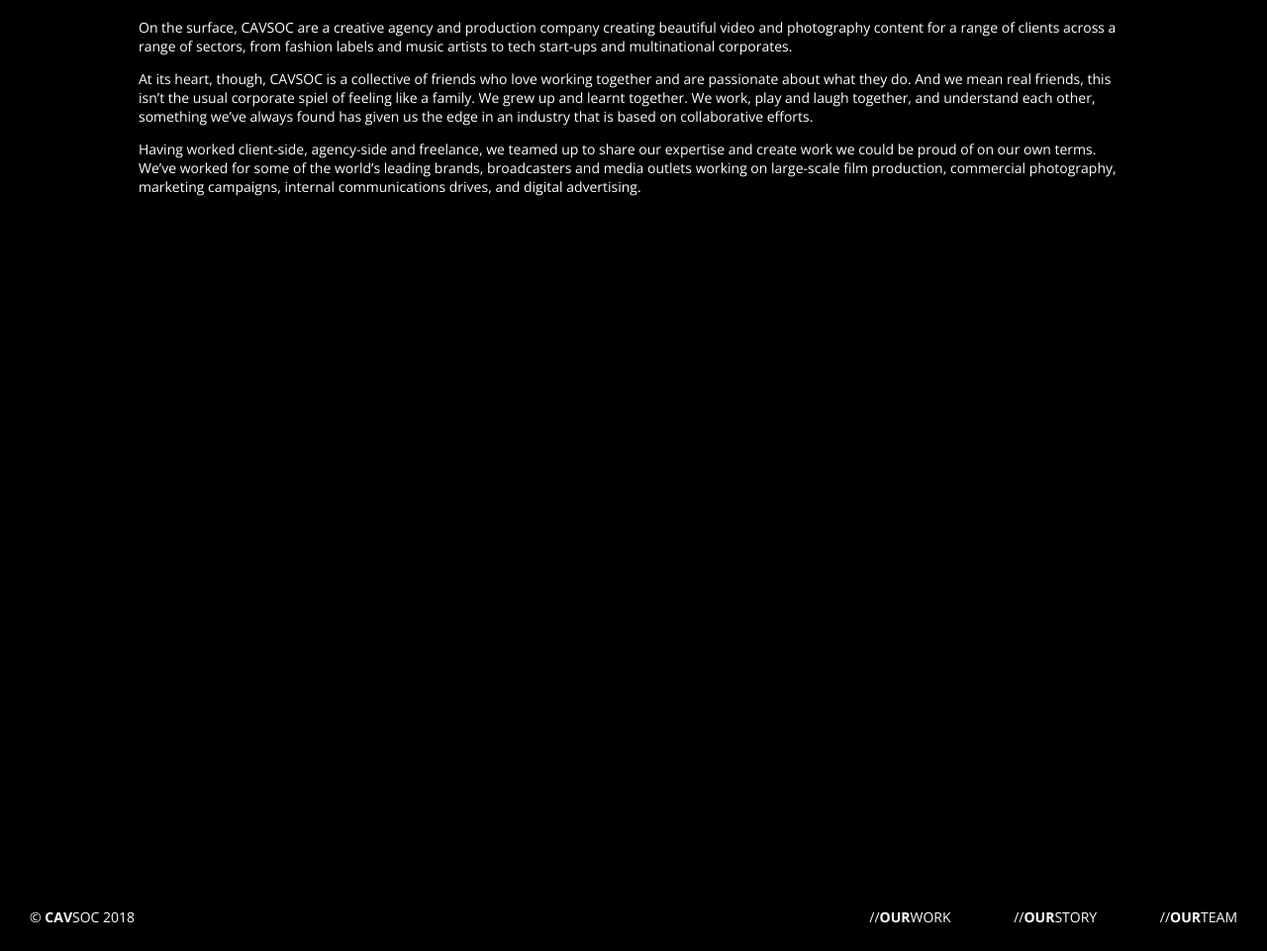
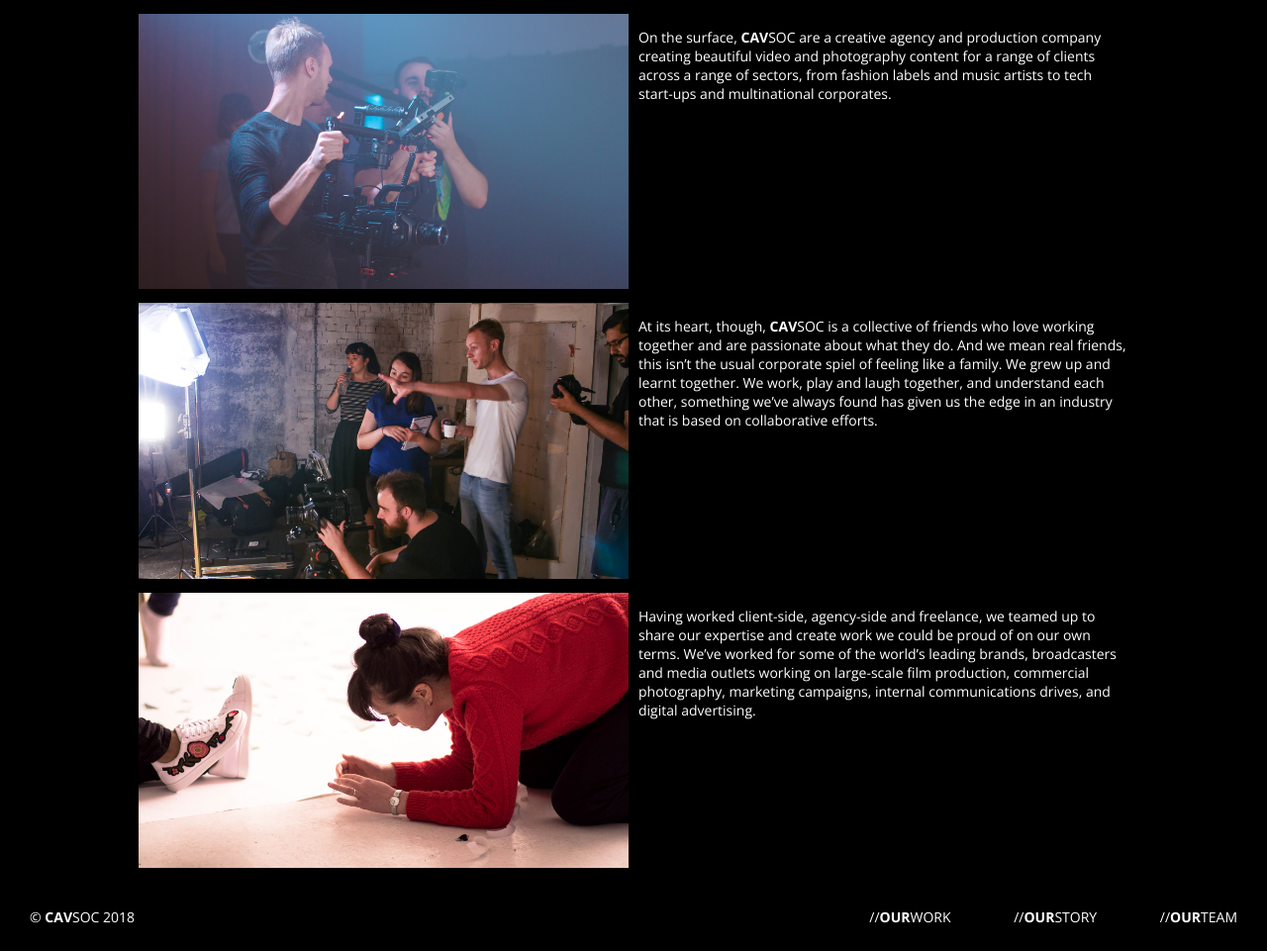
Before and after one commit to joshthompson/cavsoc.com, a PHP site: page /story in a window 1280 px wide. Shown: the part 810-1771 px from the top of the page at 99% size. Run offline with PHP 8.4, Linux system fonts and the light colour scheme; some libraries are stand-ins or nearby versions.

Commit message:
Added images to story page

```diff
--- a/www/story.php
+++ b/www/story.php
@@ -9,11 +9,33 @@
 				<iframe src="https://player.vimeo.com/video/170834095" frameborder="0" allow="autoplay; encrypted-media" allowfullscreen></iframe>
 			</div>
 
-		<p>On the surface, CAVSOC are a creative agency and production company creating beautiful video and photography content for a range of clients across a range of sectors, from fashion labels and music artists to tech start-ups and multinational corporates.</p>
+			<div class="project-section">
+				<div class="project-section-content">
+					<img class="project-image" src="/images/story/story-1.jpg" />
+				</div>
+				<div class="project-section-content">
+					<p>On the surface, <em>CAV</em>SOC are a creative agency and production company creating beautiful video and photography content for a range of clients across a range of sectors, from fashion labels and music artists to tech start-ups and multinational corporates.</p>
+				</div>
+			</div>
 
-		<p>At its heart, though, CAVSOC is a collective of friends who love working together and are passionate about what they do. And we mean real friends, this isn’t the usual corporate spiel of feeling like a family. We grew up and learnt together. We work, play and laugh together, and understand each other, something we’ve always found has given us the edge in an industry that is based on collaborative efforts.</p>
+			<div class="project-section">
+				<div class="project-section-content">
+					<img class="project-image" src="/images/story/story-2.jpg" />
+				</div>
+				<div class="project-section-content">
+					<p>At its heart, though, <em>CAV</em>SOC is a collective of friends who love working together and are passionate about what they do. And we mean real friends, this isn’t the usual corporate spiel of feeling like a family. We grew up and learnt together. We work, play and laugh together, and understand each other, something we’ve always found has given us the edge in an industry that is based on collaborative efforts.</p>
+				</div>
+			</div>
 
-		<p>Having worked client-side, agency-side and freelance, we teamed up to share our expertise and create work we could be proud of on our own terms. We’ve worked for some of the world’s leading brands, broadcasters and media outlets working on large-scale film production, commercial photography, marketing campaigns, internal communications drives, and digital advertising.</p>
+			<div class="project-section">
+				<div class="project-section-content">
+					<img class="project-image" src="/images/story/story-3.jpg" />
+				</div>
+				<div class="project-section-content">
+					<p>Having worked client-side, agency-side and freelance, we teamed up to share our expertise and create work we could be proud of on our own terms. We’ve worked for some of the world’s leading brands, broadcasters and media outlets working on large-scale film production, commercial photography, marketing campaigns, internal communications drives, and digital advertising.</p>
+				</div>
+			</div>
+
 	</div>
 </div>
 
--- a/www/team.php
+++ b/www/team.php
@@ -47,7 +47,8 @@
 				<div class="name"><em>Freya</em> Espie</div>
 				<hr />
 				<div class="role">Production Designer • Art Director</div>
-				<p>A woman of impeccable taste, Freya makes everything in front of the camera look beautiful. She got her first break working as a runner on Eastenders, and has since gone on to art direct several of our music videos and short films. She’s currently working as Production Designer on her second feature film, managing an art department and generally being fabulous.</p>
+				<p>A woman of impeccable taste, Freya makes everything in front of the camera look beautiful. She got her first break working as a runner on Eastenders, and has since gone on to art direct several of our music videos and short films.</p>
+				<p>Freya is currently working as Production Designer on her second feature film, managing an art department and generally being fabulous.</p>
 				<div class="email">freya@cavsoc.com</div>
 			</div>
 		</div>
```
Also changed, not shown: www/images/story/story-1.jpg (added), www/images/story/story-2.jpg (added), www/images/story/story-3.jpg (added).
